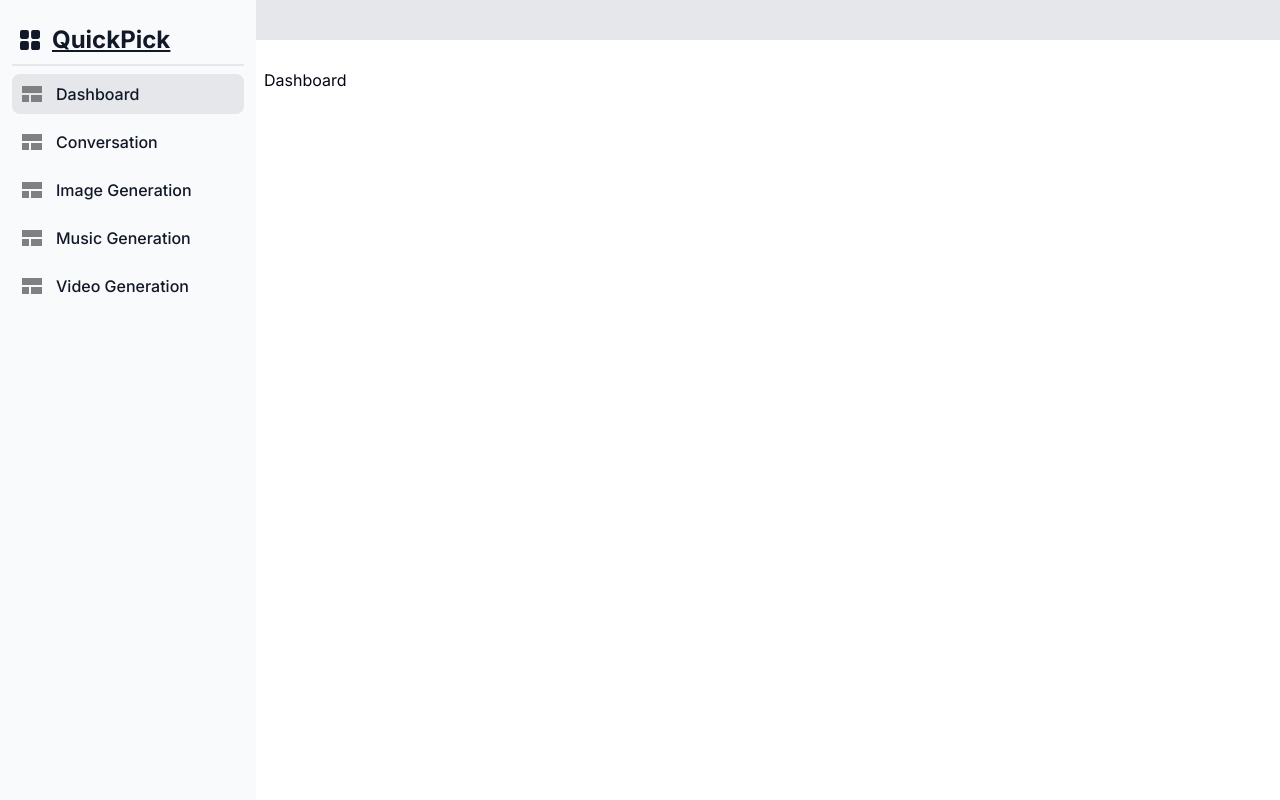
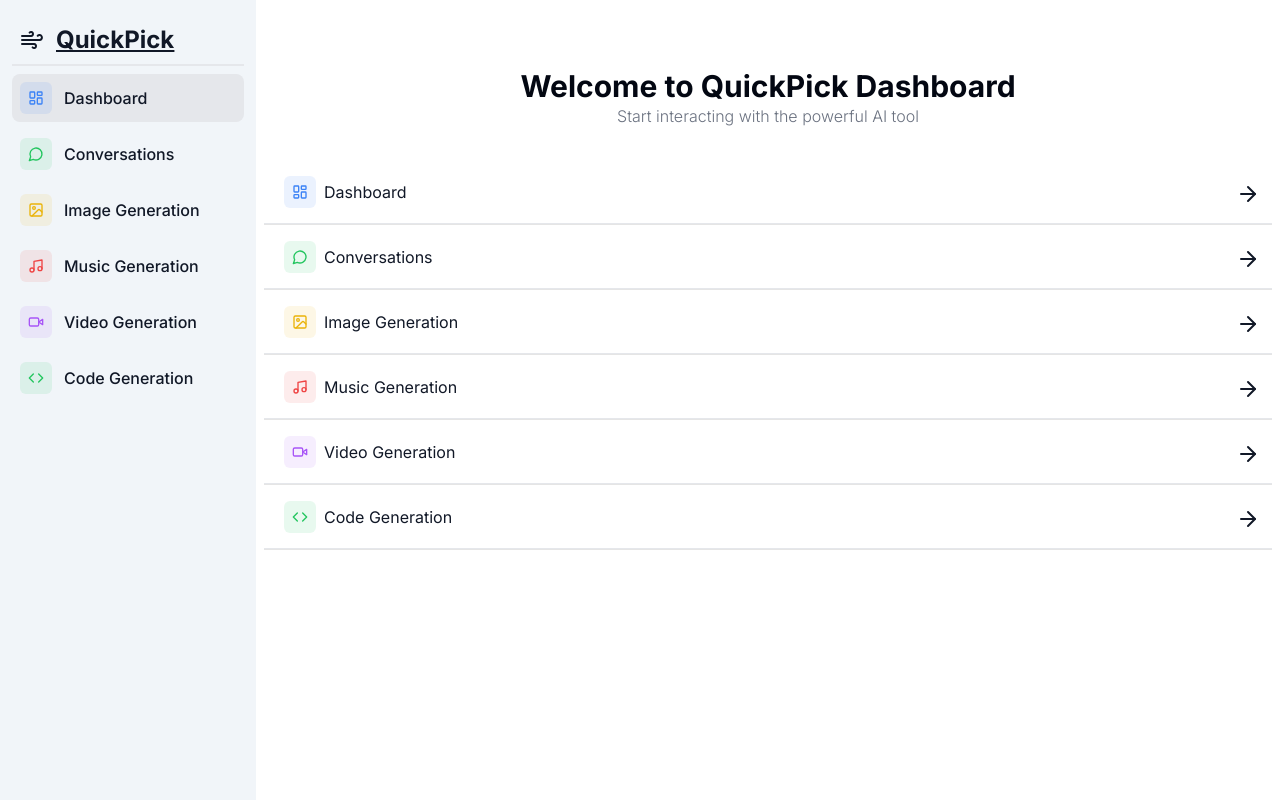
Before and after one commit to Vaibhavpratapsingh22/quick-pick, a Next.js app: page /dashboard in a window 1280 px wide. Built offline with nearby package versions, Linux system fonts and the light colour scheme.

Commit message:
updating dashboard-ui
created the welcome page after user logged in.

```diff
--- a/app/(dashboard)/(routes)/dashboard/page.tsx
+++ b/app/(dashboard)/(routes)/dashboard/page.tsx
@@ -1,7 +1,43 @@
+"use client";
 import React from "react";
+import { availOptions } from "@/app/helper/availOptions";
+import { cn } from "@/lib/utils";
+import { ArrowRight } from "lucide-react";
+import { useRouter } from "next/navigation";
 
 const Dashboard = () => {
-  return <div>Dashboard</div>;
+  const router = useRouter();
+  return (
+    <div>
+      <div className="mb-8 spacy-y-4">
+        <h2 className="text-2xl md:text-3xl font-bold text-center">
+          Welcome to QuickPick Dashboard
+        </h2>
+        <p className="text-center text-muted-foreground font-light">
+          Start interacting with the powerful AI tool
+        </p>
+      </div>
+      {availOptions?.map((menu) => (
+        <div className="rounded-none border border-l-0 border-r-0 border-t-0 border-neutral-200 bg-white dark:border-neutral-600 dark:bg-neutral-800">
+          <h2 className="mb-0" id="flush-headingOne">
+            <div className="group relative flex w-full items-center rounded-none border-0 bg-white px-5 py-4 text-left text-base text-neutral-800 transition [overflow-anchor:none] hover:z-[2] focus:z-[3] focus:outline-none dark:bg-neutral-800 dark:text-white [&:not([data-te-collapse-collapsed])]:bg-white [&:not([data-te-collapse-collapsed])]:text-primary [&:not([data-te-collapse-collapsed])]:[box-shadow:inset_0_-1px_0_rgba(229,231,235)] dark:[&:not([data-te-collapse-collapsed])]:bg-neutral-800 dark:[&:not([data-te-collapse-collapsed])]:text-primary-400 dark:[&:not([data-te-collapse-collapsed])]:[box-shadow:inset_0_-1px_0_rgba(75,85,99)]">
+              <div className={cn("p-2 mr-2 w-fit rounded-md", menu.bgColor)}>
+                <menu.icon className={cn("w-4 h-4", menu.color)} />
+              </div>
+              {menu.name}
+              <span className="-mr-1 ml-auto h-5 w-5 ">
+                <ArrowRight
+                  color="#111827"
+                  className="cursor-pointer"
+                  onClick={() => router.push(menu.href)}
+                />
+              </span>
+            </div>
+          </h2>
+        </div>
+      ))}
+    </div>
+  );
 };
 
 export default Dashboard;
--- a/app/(dashboard)/layout.tsx
+++ b/app/(dashboard)/layout.tsx
@@ -2,16 +2,16 @@
 import NavBar from "@/components/custom/NavBar";
 import React, { useState } from "react";
 import Sidebar from "@/components/custom/Sidebar";
+import {
+  Image,
+  LayoutDashboard,
+  MessageCircle,
+  Music,
+  Video,
+} from "lucide-react";
 
 const DasboardLayout = ({ children }: { children: React.ReactNode }) => {
   const [show, setShow] = useState(false);
-  const menuItems = [
-    "Dashboard",
-    "Conversation",
-    "Image Generation",
-    "Music Generation",
-    "Video Generation",
-  ];
   return (
     <>
       <button
@@ -62,10 +62,10 @@ const DasboardLayout = ({ children }: { children: React.ReactNode }) => {
         }
         aria-label="Sidebar"
       >
-        <Sidebar menuItems={menuItems} />
+        <Sidebar />
       </aside>
       <div className="p-0 sm:ml-64">
-        <div className="bg-gray-200 p-5">
+        <div className=" p-5">
           <NavBar />
         </div>
         <main className="mt-5 p-2">{children}</main>
--- /dev/null
+++ b/app/helper/availOptions.ts
@@ -0,0 +1,53 @@
+import {
+  Code,
+  Image,
+  LayoutDashboard,
+  MessageCircle,
+  Music,
+  Video,
+} from "lucide-react";
+
+export const availOptions = [
+  {
+    name: "Dashboard",
+    icon: LayoutDashboard,
+    href: "/dashboard",
+    color: "text-blue-500",
+    bgColor: "bg-blue-500/10",
+  },
+  {
+    name: "Conversations",
+    icon: MessageCircle,
+    href: "/conversations",
+    color: "text-green-500",
+    bgColor: "bg-green-500/10",
+  },
+  {
+    name: "Image Generation",
+    icon: Image,
+    href: "/image-generation",
+    color: "text-yellow-500",
+    bgColor: "bg-yellow-500/10",
+  },
+  {
+    name: "Music Generation",
+    icon: Music,
+    href: "/music-generation",
+    color: "text-red-500",
+    bgColor: "bg-red-500/10",
+  },
+  {
+    name: "Video Generation",
+    icon: Video,
+    href: "/video-generation",
+    color: "text-purple-500",
+    bgColor: "bg-purple-500/10",
+  },
+  {
+    name: "Code Generation",
+    icon: Code,
+    href: "/code-generation",
+    color: "text-green-500",
+    bgColor: "bg-green-500/10",
+  },
+];
--- a/components/custom/Sidebar.tsx
+++ b/components/custom/Sidebar.tsx
@@ -1,61 +1,39 @@
+import { availOptions } from "@/app/helper/availOptions";
 import { cn } from "@/lib/utils";
+import { Wind } from "lucide-react";
 import React from "react";
 
-type TmenuItems = {
-  menuItems: string[];
-};
-
-const Sidebar = ({ menuItems }: TmenuItems) => {
+const Sidebar = () => {
   const pathName = window.location.pathname;
   return (
     <>
-      <div className="h-full px-3 py-4 overflow-y-auto bg-gray-50 dark:bg-gray-800">
-        <ul className="space-y-2 font-medium">
-          <li className="underline border-b-2">
+      <div className="h-full px-3 py-4 overflow-y-auto bg-slate-100">
+        <ul className="space-y-2 font-medium ">
+          <li className="underline border-b-2 ">
             <a
               href="/dashoard"
               className="flex items-center p-2 text-gray-900 rounded-lg dark:text-white hover:bg-gray-100 dark:hover:bg-gray-700 group"
             >
-              <svg
-                className="flex-shrink-0 w-5 h-5 text-gray-500 transition duration-75 dark:text-gray-400 group-hover:text-gray-900 dark:group-hover:text-white"
-                aria-hidden="true"
-                xmlns="http://www.w3.org/2000/svg"
-                fill="#111827"
-                viewBox="0 0 18 18"
-              >
-                <path d="M6.143 0H1.857A1.857 1.857 0 0 0 0 1.857v4.286C0 7.169.831 8 1.857 8h4.286A1.857 1.857 0 0 0 8 6.143V1.857A1.857 1.857 0 0 0 6.143 0Zm10 0h-4.286A1.857 1.857 0 0 0 10 1.857v4.286C10 7.169 10.831 8 11.857 8h4.286A1.857 1.857 0 0 0 18 6.143V1.857A1.857 1.857 0 0 0 16.143 0Zm-10 10H1.857A1.857 1.857 0 0 0 0 11.857v4.286C0 17.169.831 18 1.857 18h4.286A1.857 1.857 0 0 0 8 16.143v-4.286A1.857 1.857 0 0 0 6.143 10Zm10 0h-4.286A1.857 1.857 0 0 0 10 11.857v4.286c0 1.026.831 1.857 1.857 1.857h4.286A1.857 1.857 0 0 0 18 16.143v-4.286A1.857 1.857 0 0 0 16.143 10Z" />
-              </svg>
+              <Wind />
               <h1 className="ms-3 text-2xl font-bold text-[#111827]">
                 QuickPick
               </h1>
             </a>
           </li>
-          {menuItems?.map((itemName: string) => (
+          {availOptions?.map((menu) => (
             <li>
               <a
-                href={`/${itemName.toLocaleLowerCase().replace(/\s+/g, "-")}`}
+                href={menu.href}
                 className={cn(
                   "flex items-center p-2 text-gray-900 rounded-lg dark:text-white hover:bg-gray-100 dark:hover:bg-gray-700 group",
-                  pathName ===
-                    `/${itemName.toLocaleLowerCase().replace(/\s+/g, "-")}`
-                    ? "bg-gray-200"
-                    : null
+                  pathName === menu.href ? "bg-gray-200" : null
                 )}
               >
-                <svg
-                  width="24"
-                  height="24"
-                  viewBox="0 0 24 24"
-                  fill="red"
-                  xmlns="http://www.w3.org/2000/svg"
-                >
-                  <path
-                    d="M22 20H11V13H22V20ZM9 20H2V13H9V20ZM22 11H2V4H22V11Z"
-                    fill="gray"
-                  />
-                </svg>
+                <div className={cn("p-2 w-fit rounded-md", menu.bgColor)}>
+                  <menu.icon className={cn("w-4 h-4", menu.color)} />
+                </div>
                 <span className="flex-1 ms-3 whitespace-nowrap">
-                  {itemName}
+                  {menu.name}
                 </span>
               </a>
             </li>
```
